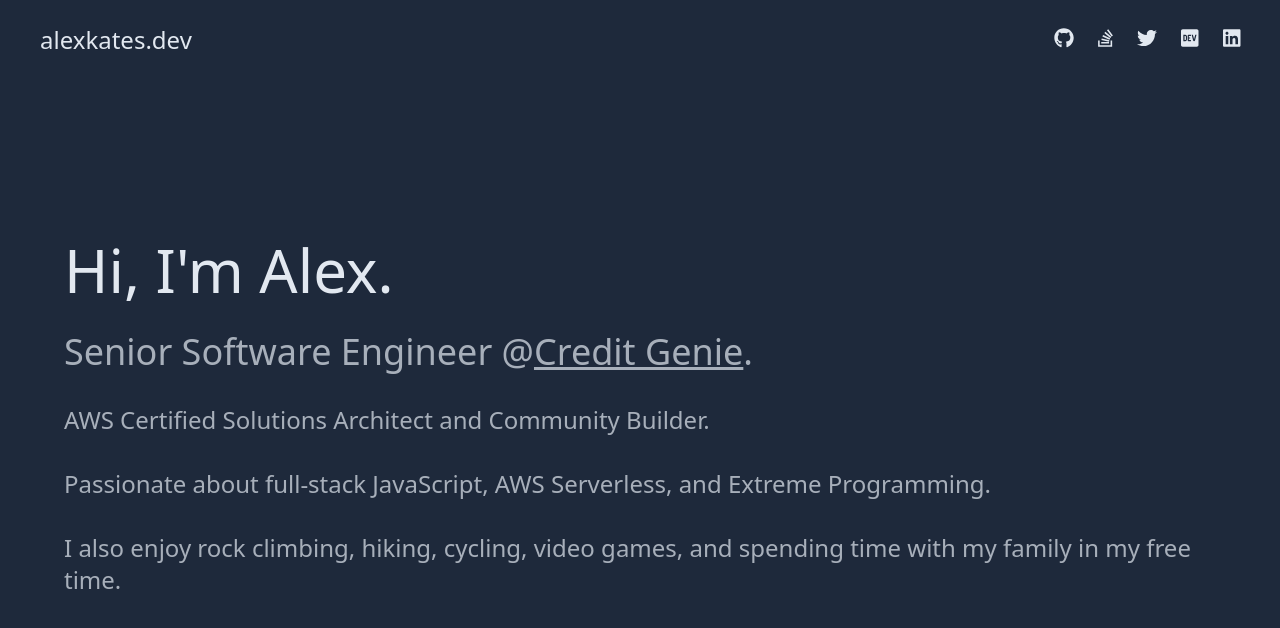
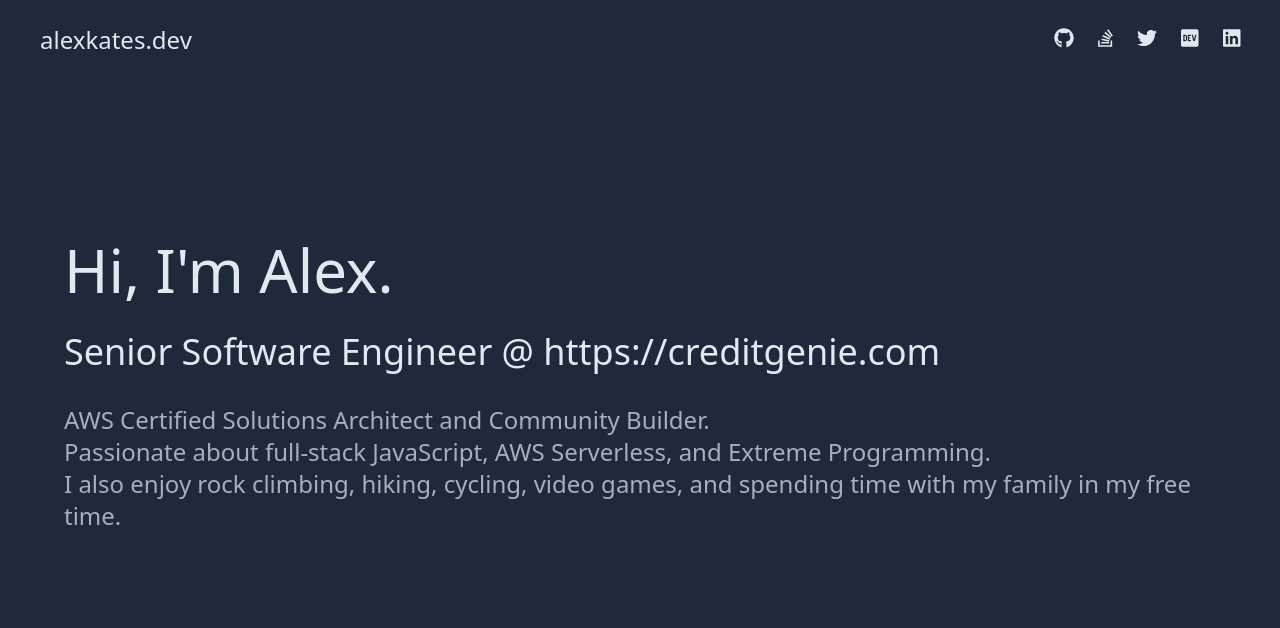
Before and after one commit to alexkates/personal-website, a React (Create React App) app: page / in a window 1280 px wide. Shown: the top 628 px of the page. Built offline with nearby package versions, Linux system fonts and the light colour scheme.

Commit message:
minor style tweaks

```diff
--- a/src/Hero.js
+++ b/src/Hero.js
@@ -3,18 +3,14 @@
     return (
         <section className="mt-40">
             <h1 className="text-6xl">Hi, I'm Alex.</h1>
-            <p className="text-4xl mt-8 opacity-70">
-                Senior Software Engineer @<a className="underline hover:text-gray-300" href="https://creditgenie.com">Credit Genie</a>.
+            <p className="text-4xl mt-8">
+                Senior Software Engineer @ <a className="hover:opacity-90 hover:underline" href="https://creditgenie.com">https://creditgenie.com</a>
             </p>
-            <p className="text-2xl mt-8 opacity-70">
-                AWS Certified Solutions Architect and Community Builder.
-            </p>
-            <p className="text-2xl mt-8 opacity-70">
-                Passionate about full-stack JavaScript, AWS Serverless, and Extreme Programming.
-            </p>
-            <p className="text-2xl mt-8 opacity-70">
-                I also enjoy rock climbing, hiking, cycling, video games, and spending time with my family in my free time.
-            </p>
+            <div className="text-2xl mt-8 opacity-70">
+                <p>AWS Certified Solutions Architect and Community Builder.</p>
+                <p>Passionate about full-stack JavaScript, AWS Serverless, and Extreme Programming.</p>
+                <p>I also enjoy rock climbing, hiking, cycling, video games, and spending time with my family in my free time.</p>
+            </div>
         </section>
     );
 }
```
